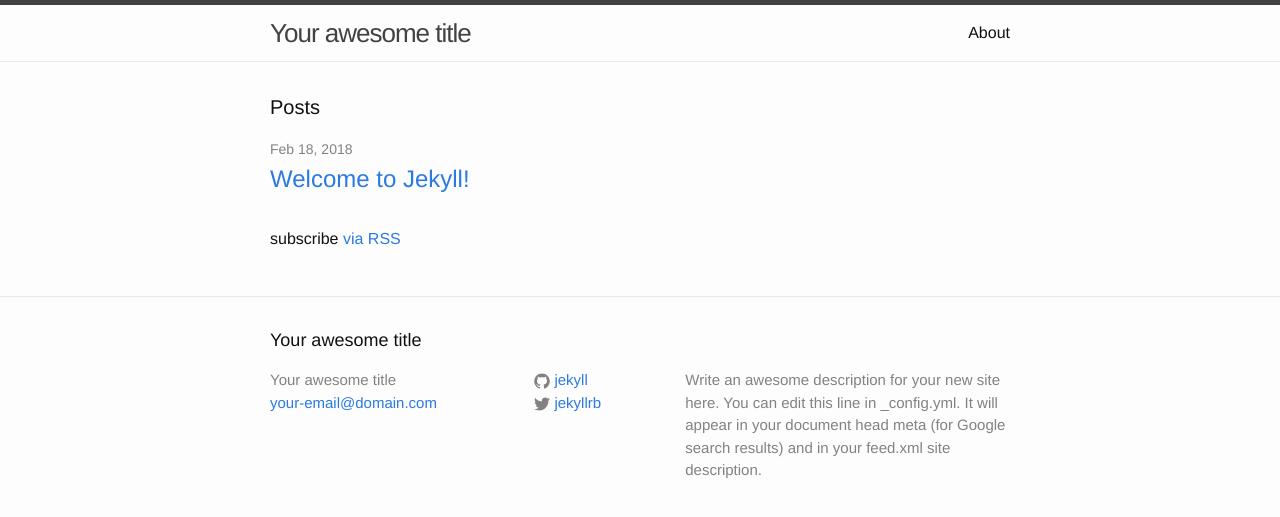
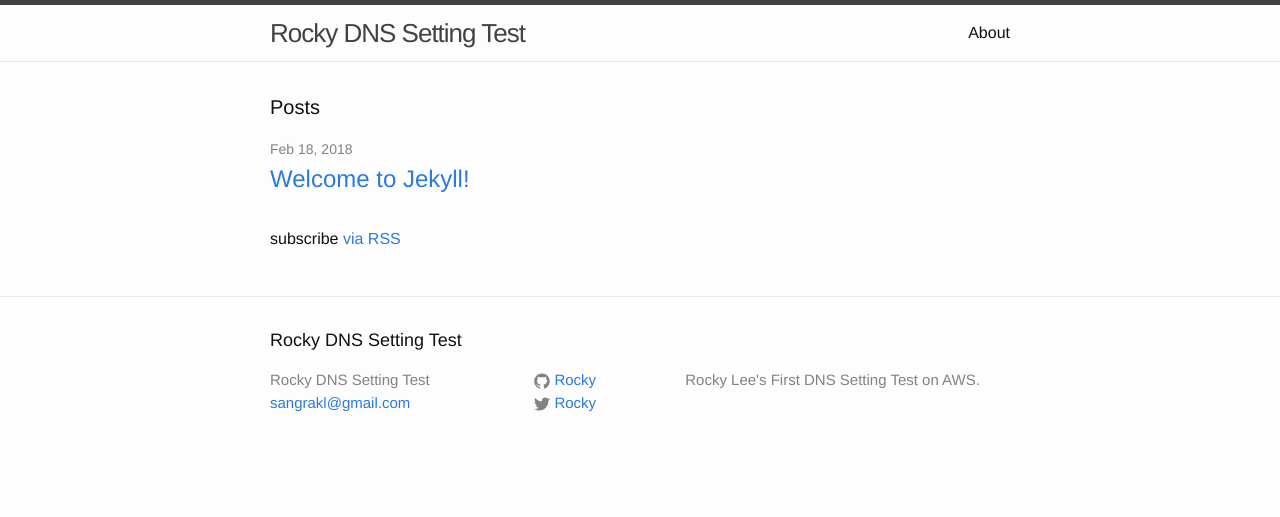
Before and after one commit to rockyconvenience/rockyconvenience, a Jekyll site: the page built from index.html, in a window 1280 px wide. Shown: the top 517 px of the page. Built offline with Jekyll 4.4.1, drawn with Linux system fonts in a browser that asks for light colours.

Commit message:
Update _config.yml

```diff
--- a/_config.yml
+++ b/_config.yml
@@ -6,16 +6,14 @@
 # 'jekyll serve'. If you change this file, please restart the server process.
 
 # Site settings
-title: Your awesome title
-email: your-email@domain.com
+title: Rocky DNS Setting Test
+email: sangrakl@gmail.com
 description: > # this means to ignore newlines until "baseurl:"
-  Write an awesome description for your new site here. You can edit this
-  line in _config.yml. It will appear in your document head meta (for
-  Google search results) and in your feed.xml site description.
+   Rocky Lee's First DNS Setting Test on AWS.
 baseurl: "" # the subpath of your site, e.g. /blog
-url: "http://yourdomain.com" # the base hostname & protocol for your site
-twitter_username: jekyllrb
-github_username:  jekyll
+url: "http://rockyleekr.com" # the base hostname & protocol for your site
+twitter_username: Rocky
+github_username:  Rocky
 
 # Build settings
 markdown: kramdown
```
